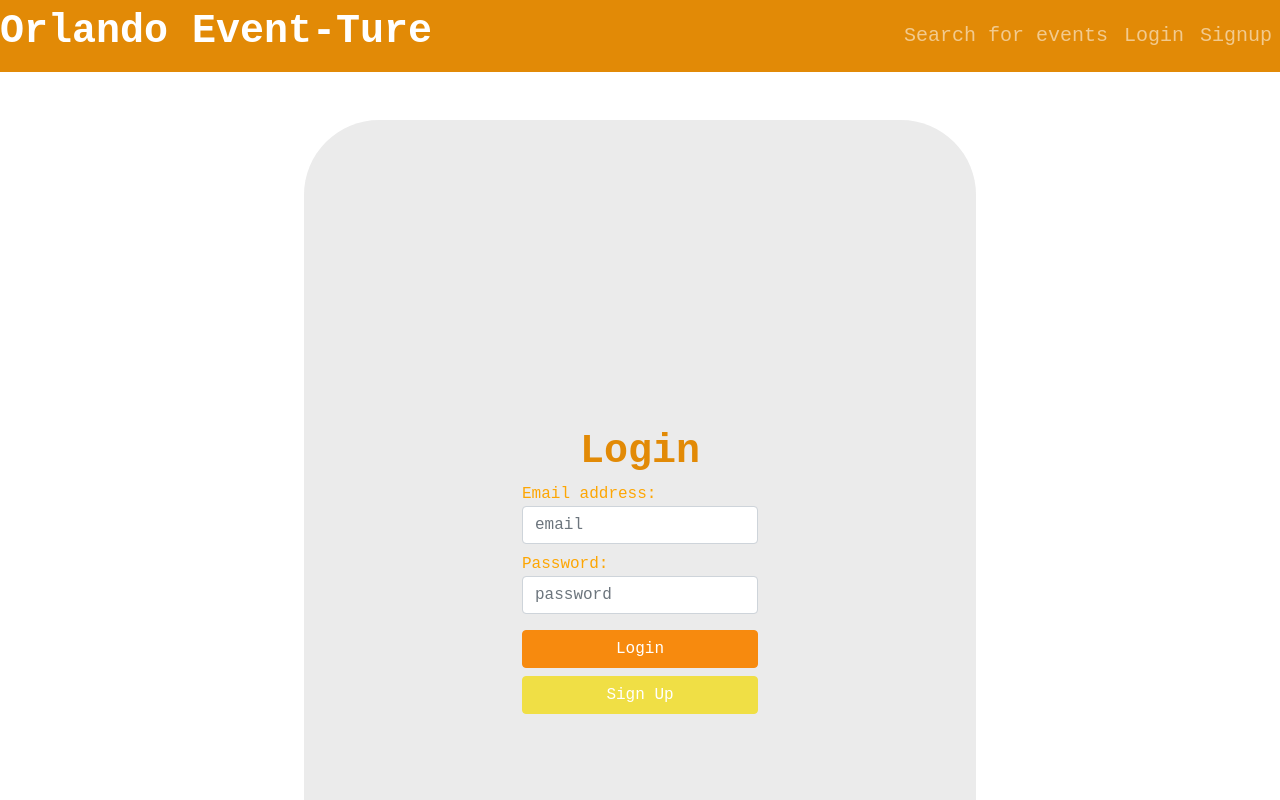
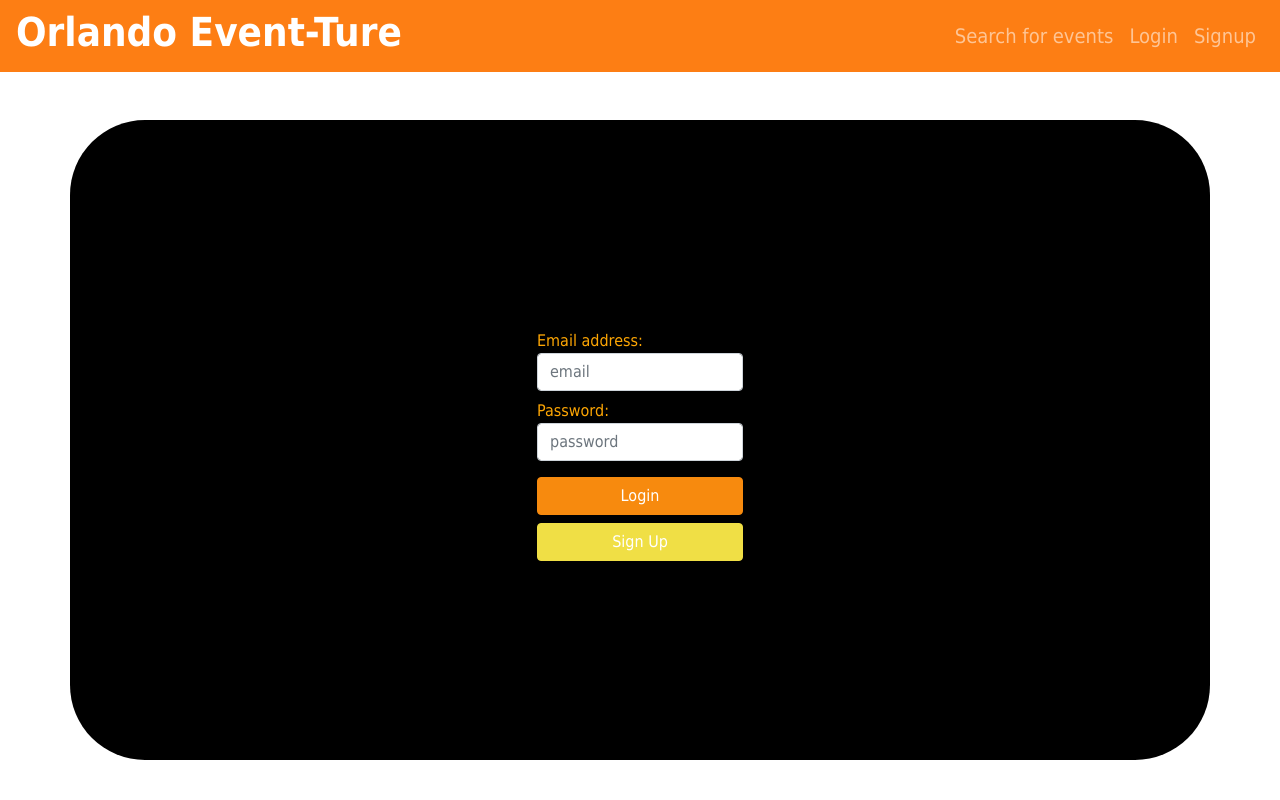
Before and after one commit to kalib-hicks/OrlandoEvent-ture, a React (Create React App) app in the folder client/: page /login in a window 1280 px wide. Shown: the top 800 px of the page. Built offline with nearby package versions, Linux system fonts and the light colour scheme; a web font is replaced by a local one.

Commit message:
troubleshooting

```diff
--- a/client/src/components/Header/index.js
+++ b/client/src/components/Header/index.js
@@ -9,7 +9,7 @@ const Header = () => {
     };
 
     return(
-        <Navbar variant='dark' expand="lg" className='d-flex justify-content-between px-8'>
+        <Navbar variant='dark' expand="lg" className='d-flex justify-content-between px-3'>
             <Navbar.Brand href="/"><h1>Orlando Event-ture</h1></Navbar.Brand>
             <Navbar.Toggle aria-controls="basic-navbar-nav" />
             <Navbar.Collapse id="basic-navbar-nav" className="justify-content-end">
--- a/client/src/components/Search/index.js
+++ b/client/src/components/Search/index.js
@@ -20,7 +20,7 @@ const Search = () => {
         <Jumbotron className='mb-5'>
             <Container id='search' className='d-flex flex-column justify-content-center align-items-center' fluid>
                 <div>
-                    <h2>Find fun events to do<br /> in the city of Orlando!</h2>
+                    <h2>Find fun adventures<br /> in the city of Orlando!</h2>
 
                     <Form onSubmit={handleSearchSubmit}>
                         <InputGroup className='d-flex justify-content-center'>
--- a/client/src/index.scss
+++ b/client/src/index.scss
@@ -8,7 +8,7 @@ $light-grey: rgb(235, 235, 235);
 $mid-grey: rgb(105, 105, 105);
 $dark-grey: rgb(50, 50, 50);
 
-$font-family-base: "Courier New", sans-serif;
+$font-family-base: "Tahoma", sans-serif;
 
 $navbar-brand-font-size: 2rem;
 $nav-link-font-size: 1.25rem;
@@ -42,14 +42,14 @@ h6 {
 }
 
 .navbar {
-  background-color: $dark-blue;
+  background-color: $orange;
   z-index: 9999;
 }
 
 .navbar-brand {
-  font-family: "Courier New", serif;
+  font-family: "Tahoma", sans-serif;
   color: white;
-  text-align: center;
+  text-align: justify;
 }
 
 .social-icons {
@@ -58,7 +58,7 @@ h6 {
 
 #search {
   width: 100%;
-  height: 70vh;
+  height: 100vh;
   text-align: center;
   background: -webkit-linear-gradient(rgba(0, 0, 0, 0.2), rgba(0, 0, 0, 0.2)),
     url("./assets/images/orlando-fl.jpg");
@@ -306,9 +306,9 @@ h6 {
 }
 
 #login, #signup {
-  background-color: $light-grey;
-  height: 56rem;
-  width: 42rem;
+  background-color: $black;
+  height: 40rem;
+  width: 100rem;
   border-radius: 75px;
   display: flex;
   flex-direction: column;
--- a/client/src/pages/Event.js
+++ b/client/src/pages/Event.js
@@ -100,7 +100,7 @@ function Event() {
           {Auth.loggedIn() &&
             <Button variant="success" onClick={handleRSVP}>RSVP</Button>
           }
-          <h5 className='mt-4'>People Attending: {event.attendanceCount}</h5>
+          <h5 className='mt-4'>RSVP: {event.attendanceCount}</h5>
           {Auth.loggedIn() &&
             <div>
               {event.attendanceCount > 0 && <AttendanceList attendees={event.attendees} />}
--- a/client/src/pages/Login.js
+++ b/client/src/pages/Login.js
@@ -31,7 +31,7 @@ function Login(props) {
   return (
     <div className="container my-5 d-flex flex-column justify-content-center" id='login'>
 
-      <h2>Login</h2>
+      <h2></h2>
       <form onSubmit={handleFormSubmit}>
         <div className="form-group">
           <label htmlFor="email">Email address:</label>
```
